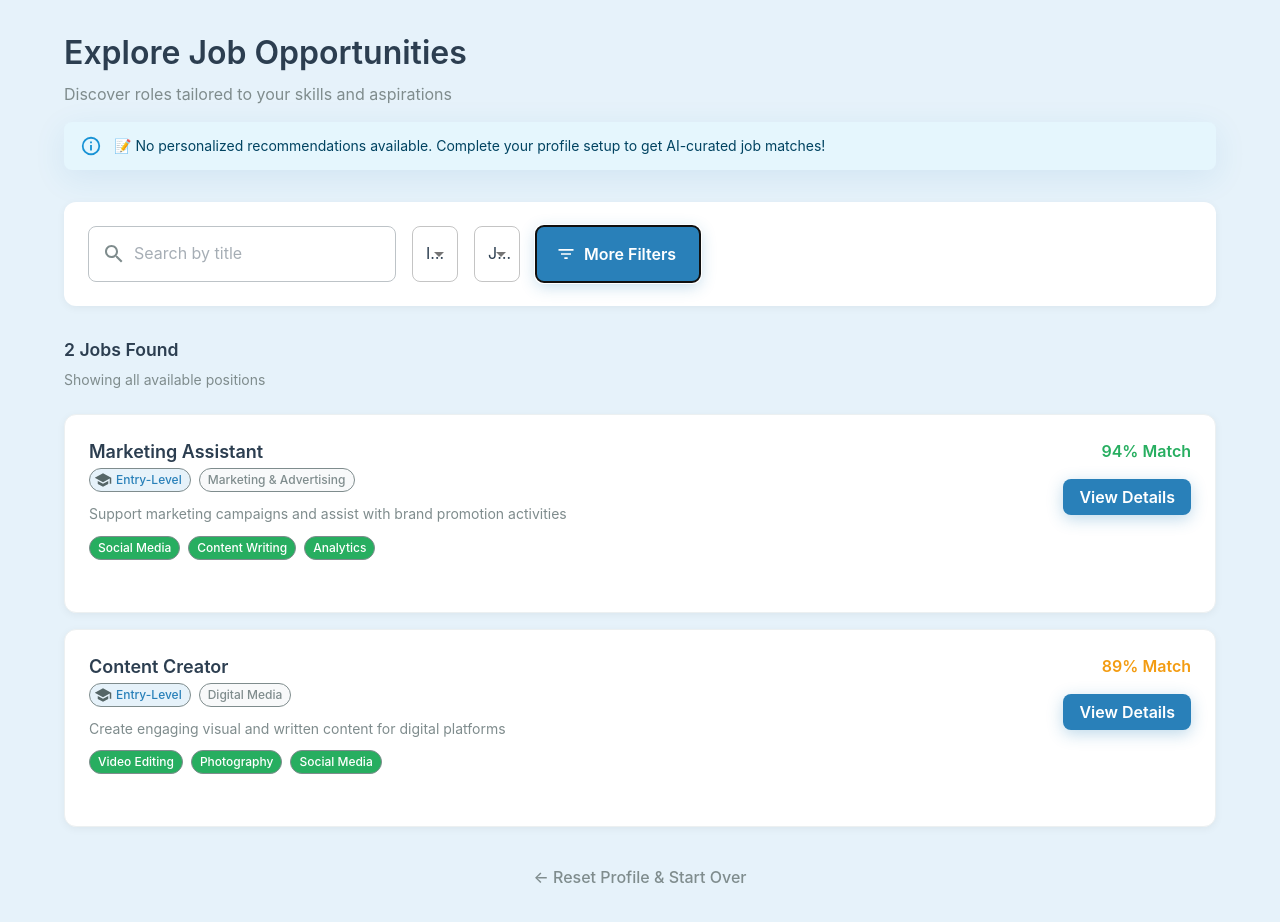
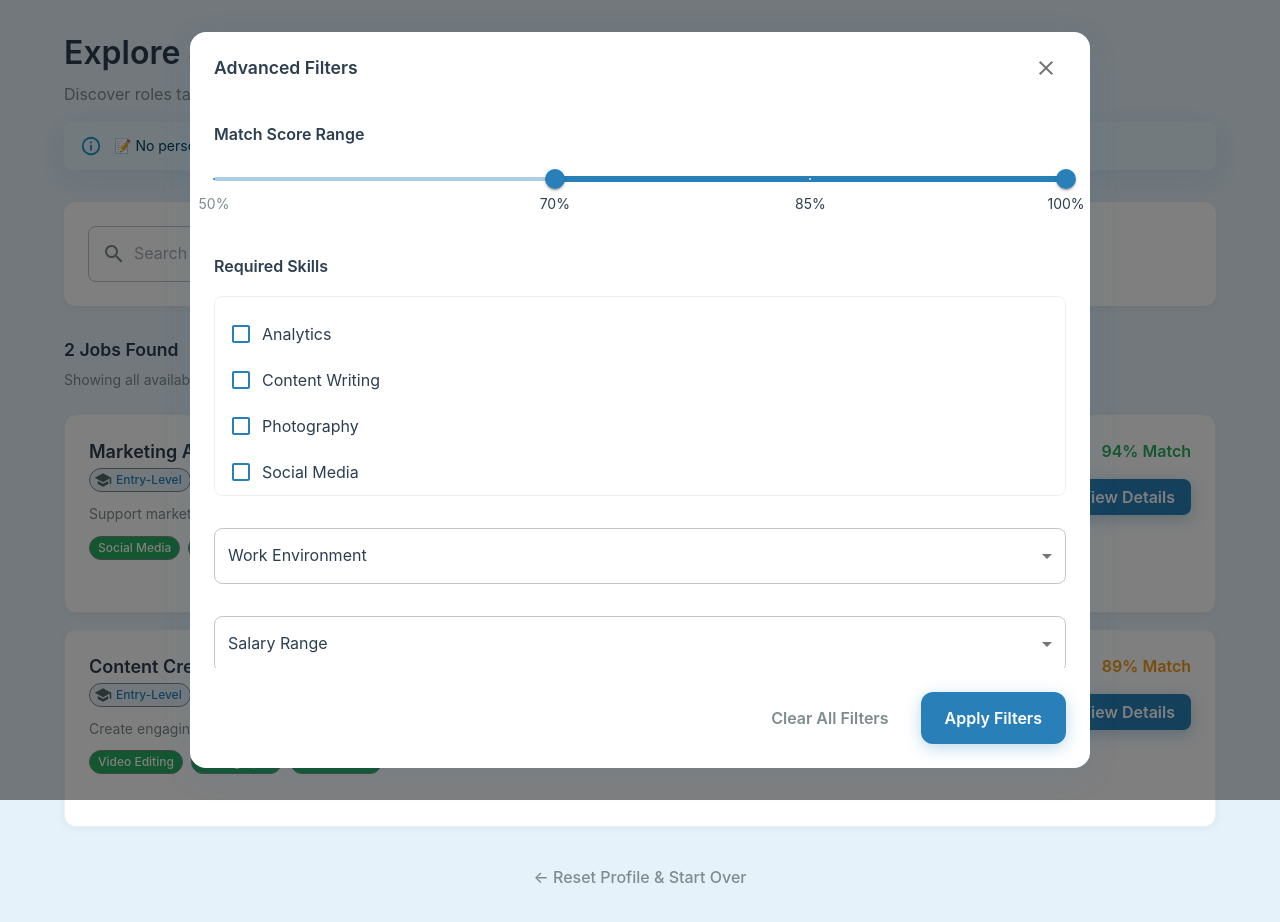
Before and after one commit to Aspectzxcc/BosesKoTrabahoKo, a React (Vite) app in the folder client/: page /jobs in a window 1280 px wide. Both pictures are taken after a click on the button "More Filters". Shown: the top 922 px of the page. Built offline with nearby package versions, Linux system fonts and the light colour scheme.

Commit message:
expanded filter list

```diff
--- a/client/src/components/ExploreJobs.jsx
+++ b/client/src/components/ExploreJobs.jsx
@@ -17,7 +17,15 @@ import {
   Grid,
   Divider,
   Alert,
-  CircularProgress
+  CircularProgress,
+  Dialog,
+  DialogTitle,
+  DialogContent,
+  DialogActions,
+  Slider,
+  FormControlLabel,
+  Checkbox,
+  FormGroup
 } from '@mui/material'
 import {
   Search,
@@ -26,12 +34,13 @@ import {
   Schedule,
   Person,
   School,
-  BusinessCenter
+  BusinessCenter,
+  Close,
+  Clear
 } from '@mui/icons-material'
-import { useLocation, useNavigate } from 'react-router-dom'
+import { useNavigate } from 'react-router-dom'
 
 const ExploreJobs = () => {
-  const location = useLocation()
   const navigate = useNavigate()
   const [searchQuery, setSearchQuery] = useState('')
   const [industryFilter, setIndustryFilter] = useState('')
@@ -39,11 +48,25 @@ const ExploreJobs = () => {
   const [filteredJobs, setFilteredJobs] = useState([])
   const [isLoading, setIsLoading] = useState(true)
 
-  // Get job listings from navigation state (passed from AI Loading Screen) or localStorage
-  const apiJobListings = location.state?.jobListings || []
-  const userProfile = location.state?.userProfile || null
-  const generationSuccess = location.state?.generationSuccess || false
-  const totalPositions = location.state?.totalPositions || 0
+  // Advanced filter states
+  const [showMoreFilters, setShowMoreFilters] = useState(false)
+  const [matchScoreRange, setMatchScoreRange] = useState([70, 100])
+  const [selectedSkills, setSelectedSkills] = useState([])
+  const [workEnvironment, setWorkEnvironment] = useState('')
+  const [salaryRange, setSalaryRange] = useState('')
+
+  // Get user profile from localStorage
+  const getUserProfile = () => {
+    try {
+      const storedData = localStorage.getItem('bktk_onboarding_data')
+      if (storedData) {
+        return JSON.parse(storedData)
+      }
+    } catch (error) {
+      console.error('Error retrieving user profile from localStorage:', error)
+    }
+    return null
+  }
 
   // Function to get job data from localStorage
   const getJobDataFromStorage = () => {
@@ -68,12 +91,13 @@ const ExploreJobs = () => {
     }
   }
 
-  // Get stored job data if not available in navigation state
-  const storedJobData = !apiJobListings.length ? getJobDataFromStorage() : null
-  const finalJobListings = apiJobListings.length > 0 ? apiJobListings : (storedJobData?.jobListings || [])
-  const finalUserProfile = userProfile || storedJobData?.userProfile || null
-  const finalGenerationSuccess = generationSuccess || storedJobData?.generationSuccess || false
-  const finalTotalPositions = totalPositions || storedJobData?.totalPositions || 0
+  // Get all data from localStorage
+  const storedJobData = getJobDataFromStorage()
+  const userProfile = getUserProfile()
+  const finalJobListings = storedJobData?.jobListings || []
+  const finalGenerationSuccess = storedJobData?.generationSuccess || false
+  const finalTotalPositions = storedJobData?.totalPositions || 0
+  const generationType = storedJobData?.generation_type || 'initial'
 
   // Fallback sample data for development/error scenarios
   const fallbackJobData = [
@@ -221,21 +245,93 @@ const ExploreJobs = () => {
       )
     }
 
+    // Apply match score range filter
+    filtered = filtered.filter(job =>
+      job.matchScore >= matchScoreRange[0] && job.matchScore <= matchScoreRange[1]
+    )
+
+    // Apply skills filter
+    if (selectedSkills.length > 0) {
+      filtered = filtered.filter(job =>
+        selectedSkills.some(skill =>
+          job.skills.some(jobSkill =>
+            jobSkill.toLowerCase().includes(skill.toLowerCase())
+          )
+        )
+      )
+    }
+
+    // Apply work environment filter
+    if (workEnvironment) {
+      filtered = filtered.filter(job =>
+        job.workEnvironmentFit && job.workEnvironmentFit.toLowerCase().includes(workEnvironment.toLowerCase())
+      )
+    }
+
+    // Apply salary range filter
+    if (salaryRange) {
+      filtered = filtered.filter(job => {
+        if (!job.originalData?.typical_salary_range) return true
+        const salaryText = job.originalData.typical_salary_range.toLowerCase()
+        switch (salaryRange) {
+          case 'entry':
+            return salaryText.includes('15,000') || salaryText.includes('18,000') || salaryText.includes('20,000')
+          case 'junior':
+            return salaryText.includes('25,000') || salaryText.includes('30,000') || salaryText.includes('35,000')
+          case 'mid':
+            return salaryText.includes('40,000') || salaryText.includes('45,000') || salaryText.includes('50,000')
+          default:
+            return true
+        }
+      })
+    }
+
     // Sort filtered results by match score in descending order (highest match first)
     const sortedFiltered = filtered.sort((a, b) => b.matchScore - a.matchScore)
 
     setFilteredJobs(sortedFiltered)
-  }, [searchQuery, industryFilter, jobType, convertedJobs])
+  }, [searchQuery, industryFilter, jobType, convertedJobs, matchScoreRange, selectedSkills, workEnvironment, salaryRange])
 
   const handleViewDetails = (job) => {
     // Navigate to job detail page with job data
     navigate('/job-detail', {
       state: {
         job,
-        userProfile: finalUserProfile,
+        userProfile: userProfile,
         fromExploreJobs: true
       }
     })
+  }
+
+  // Get all available skills from converted jobs for filter options
+  const getAllSkills = () => {
+    const allSkills = new Set()
+    convertedJobs.forEach(job => {
+      if (job.skills) {
+        job.skills.forEach(skill => allSkills.add(skill))
+      }
+    })
+    return Array.from(allSkills).sort()
+  }
+
+  // Clear all filters
+  const clearAllFilters = () => {
+    setSearchQuery('')
+    setIndustryFilter('')
+    setJobType('')
+    setMatchScoreRange([70, 100])
+    setSelectedSkills([])
+    setWorkEnvironment('')
+    setSalaryRange('')
+  }
+
+  // Handle skill selection
+  const handleSkillToggle = (skill) => {
+    setSelectedSkills(prev =>
+      prev.includes(skill)
+        ? prev.filter(s => s !== skill)
+        : [...prev, skill]
+    )
   }
 
   const getMatchScoreColor = (score) => {
@@ -438,7 +534,7 @@ const ExploreJobs = () => {
             }}
           >
             {finalJobListings.length > 0
-              ? `Discover ${finalTotalPositions} AI-curated roles tailored to your skills and aspirations${finalUserProfile?.welcome?.fullName ? `, ${finalUserProfile.welcome.fullName}` : ''}`
+              ? `Discover ${finalTotalPositions} AI-curated ${generationType === 'refresh' ? 'refreshed' : ''} roles tailored to your skills and aspirations${userProfile?.welcome?.fullName ? `, ${userProfile.welcome.fullName}` : ''}`
               : 'Discover roles tailored to your skills and aspirations'
             }
           </Typography>
@@ -450,7 +546,7 @@ const ExploreJobs = () => {
               sx={{ mb: 2, borderRadius: '8px' }}
             >
               {finalGenerationSuccess
-                ? `✨ Successfully generated ${finalTotalPositions} personalized job recommendations based on your profile!`
+                ? `✨ Successfully generated ${finalTotalPositions} ${generationType === 'refresh' ? 'fresh' : 'personalized'} job recommendations based on your profile!`
                 : "⚡ Showing personalized recommendations - some positions generated with fallback data."
               }
             </Alert>
@@ -563,6 +659,7 @@ const ExploreJobs = () => {
                   variant="contained"
                   fullWidth
                   startIcon={<FilterList />}
+                  onClick={() => setShowMoreFilters(true)}
                   sx={{
                     backgroundColor: '#2980b9',
                     color: 'white',
@@ -583,6 +680,58 @@ const ExploreJobs = () => {
                 </Button>
               </Grid>
             </Grid>
+
+            {/* Active Filters Display */}
+            {(selectedSkills.length > 0 || workEnvironment || salaryRange || matchScoreRange[0] > 70 || matchScoreRange[1] < 100) && (
+              <Box sx={{ mt: 2, pt: 2, borderTop: '1px solid #ecf0f1' }}>
+                <Typography variant="body2" sx={{ color: '#7f8c8d', mb: 1 }}>
+                  Active Filters:
+                </Typography>
+                <Box sx={{ display: 'flex', flexWrap: 'wrap', gap: 1 }}>
+                  {selectedSkills.map(skill => (
+                    <Chip
+                      key={skill}
+                      label={skill}
+                      onDelete={() => handleSkillToggle(skill)}
+                      size="small"
+                      sx={{ backgroundColor: '#e6f2fa', color: '#2980b9' }}
+                    />
+                  ))}
+                  {workEnvironment && (
+                    <Chip
+                      label={`Work: ${workEnvironment}`}
+                      onDelete={() => setWorkEnvironment('')}
+                      size="small"
+                      sx={{ backgroundColor: '#e6f2fa', color: '#2980b9' }}
+                    />
+                  )}
+                  {salaryRange && (
+                    <Chip
+                      label={`Salary: ${salaryRange}`}
+                      onDelete={() => setSalaryRange('')}
+                      size="small"
+                      sx={{ backgroundColor: '#e6f2fa', color: '#2980b9' }}
+                    />
+                  )}
+                  {(matchScoreRange[0] > 70 || matchScoreRange[1] < 100) && (
+                    <Chip
+                      label={`Match: ${matchScoreRange[0]}-${matchScoreRange[1]}%`}
+                      onDelete={() => setMatchScoreRange([70, 100])}
+                      size="small"
+                      sx={{ backgroundColor: '#e6f2fa', color: '#2980b9' }}
+                    />
+                  )}
+                  <Button
+                    size="small"
+                    onClick={clearAllFilters}
+                    startIcon={<Clear />}
+                    sx={{ ml: 1, color: '#7f8c8d', fontSize: '0.75rem' }}
+                  >
+                    Clear All
+                  </Button>
+                </Box>
+              </Box>
+            )}
           </CardContent>
         </Card>
 
@@ -668,6 +817,125 @@ const ExploreJobs = () => {
           )}
         </Box>
 
+        {/* More Filters Dialog */}
+        <Dialog
+          open={showMoreFilters}
+          onClose={() => setShowMoreFilters(false)}
+          maxWidth="md"
+          fullWidth
+        >
+          <DialogTitle sx={{ display: 'flex', justifyContent: 'space-between', alignItems: 'center' }}>
+            <Typography variant="h6" sx={{ color: '#2c3e50', fontWeight: 600 }}>
+              Advanced Filters
+            </Typography>
+            <IconButton onClick={() => setShowMoreFilters(false)}>
+              <Close />
+            </IconButton>
+          </DialogTitle>
+          <DialogContent>
+            <Box sx={{ py: 2 }}>
+              {/* Match Score Range */}
+              <Box sx={{ mb: 4 }}>
+                <Typography variant="subtitle1" sx={{ mb: 2, color: '#2c3e50', fontWeight: 600 }}>
+                  Match Score Range
+                </Typography>
+                <Slider
+                  value={matchScoreRange}
+                  onChange={(e, newValue) => setMatchScoreRange(newValue)}
+                  valueLabelDisplay="auto"
+                  min={50}
+                  max={100}
+                  marks={[
+                    { value: 50, label: '50%' },
+                    { value: 70, label: '70%' },
+                    { value: 85, label: '85%' },
+                    { value: 100, label: '100%' }
+                  ]}
+                  sx={{ color: '#2980b9' }}
+                />
+              </Box>
+
+              {/* Skills Filter */}
+              <Box sx={{ mb: 4 }}>
+                <Typography variant="subtitle1" sx={{ mb: 2, color: '#2c3e50', fontWeight: 600 }}>
+                  Required Skills
+                </Typography>
+                <Box sx={{ maxHeight: 200, overflow: 'auto', border: '1px solid #ecf0f1', borderRadius: '8px', p: 2 }}>
+                  <FormGroup>
+                    {getAllSkills().map(skill => (
+                      <FormControlLabel
+                        key={skill}
+                        control={
+                          <Checkbox
+                            checked={selectedSkills.includes(skill)}
+                            onChange={() => handleSkillToggle(skill)}
+                            sx={{ color: '#2980b9' }}
+                          />
+                        }
+                        label={skill}
+                        sx={{ mb: 0.5 }}
+                      />
+                    ))}
+                  </FormGroup>
+                </Box>
+              </Box>
+
+              {/* Work Environment */}
+              <Box sx={{ mb: 4 }}>
+                <FormControl fullWidth>
+                  <InputLabel>Work Environment</InputLabel>
+                  <Select
+                    value={workEnvironment}
+                    onChange={(e) => setWorkEnvironment(e.target.value)}
+                    sx={{ borderRadius: '8px' }}
+                  >
+                    <MenuItem value="">All Environments</MenuItem>
+                    <MenuItem value="remote">Remote Work</MenuItem>
+                    <MenuItem value="hybrid">Hybrid</MenuItem>
+                    <MenuItem value="office">In-Office</MenuItem>
+                    <MenuItem value="flexible">Flexible</MenuItem>
+                  </Select>
+                </FormControl>
+              </Box>
+
+              {/* Salary Range */}
+              <Box sx={{ mb: 2 }}>
+                <FormControl fullWidth>
+                  <InputLabel>Salary Range</InputLabel>
+                  <Select
+                    value={salaryRange}
+                    onChange={(e) => setSalaryRange(e.target.value)}
+                    sx={{ borderRadius: '8px' }}
+                  >
+                    <MenuItem value="">All Salary Ranges</MenuItem>
+                    <MenuItem value="entry">Entry Level (₱15,000 - ₱25,000)</MenuItem>
+                    <MenuItem value="junior">Junior Level (₱25,000 - ₱40,000)</MenuItem>
+                    <MenuItem value="mid">Mid Level (₱40,000 - ₱60,000)</MenuItem>
+                  </Select>
+                </FormControl>
+              </Box>
+            </Box>
+          </DialogContent>
+          <DialogActions sx={{ p: 3 }}>
+            <Button
+              onClick={clearAllFilters}
+              sx={{ color: '#7f8c8d' }}
+            >
+              Clear All Filters
+            </Button>
+            <Button
+              onClick={() => setShowMoreFilters(false)}
+              variant="contained"
+              sx={{
+                backgroundColor: '#2980b9',
+                '&:hover': { backgroundColor: '#1e6091' }
+              }}
+            >
+              Apply Filters
+            </Button>
+          </DialogActions>
+        </Dialog>
+
         {/* Load More Button - Only show if there are results and not all positions are shown */}
         {filteredJobs.length > 0 && filteredJobs.length >= 4 && (
           <Box sx={{ display: 'flex', justifyContent: 'center', mt: 4 }}>
@@ -676,12 +944,7 @@ const ExploreJobs = () => {
               size="large"
               onClick={() => {
                 // Navigate to AI loading screen to generate fresh recommendations
-                navigate('/onboarding/loading', {
-                  state: {
-                    userProfile: finalUserProfile,
-                    refreshMode: true
-                  }
-                })
+                navigate('/onboarding/loading')
               }}
               sx={{
                 borderColor: '#2980b9',
```
